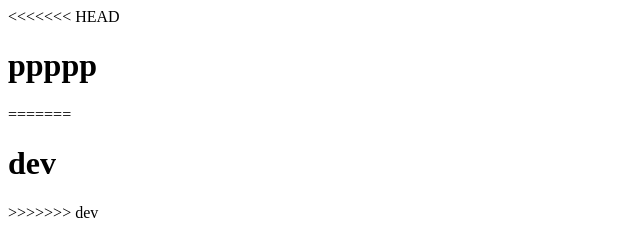
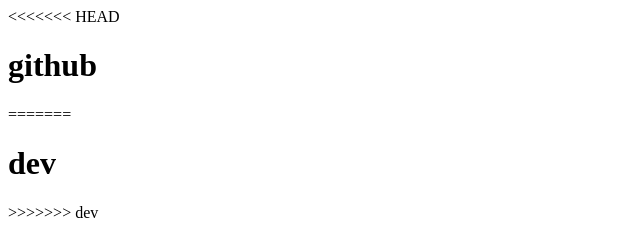
Before and after one commit to yanennnnn/09025123, a plain HTML site: page index.html in a window 1280 px wide. Shown: the full height of the page, 0-640 px from the left. Drawn offline with Linux system fonts and the light colour scheme.

Commit message:
update h1

```diff
--- a/index.html
+++ b/index.html
@@ -7,7 +7,7 @@
 </head>
 <body>
 <<<<<<< HEAD
-  <h1>ppppp</h1>
+  <h1>github</h1>
 =======
   <h1>dev</h1>
 >>>>>>> dev
```
